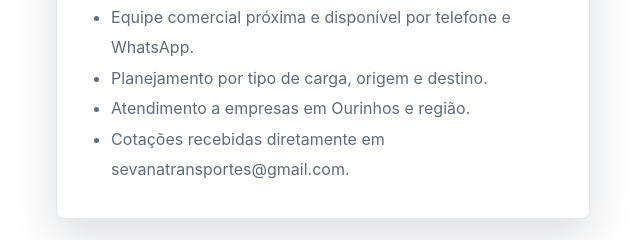
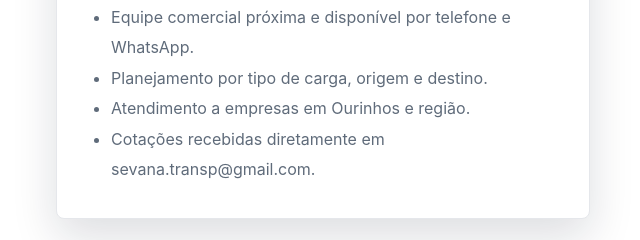
Before and after one commit to canaves/SevanaProjeto, a plain HTML site: page index.html in a window 1280 px wide. Shown: the part 980-1220 px from the top of the page, 640-1280 px from the left. Drawn offline with Linux system fonts and the light colour scheme.

Commit message:
Atualiza email de cotacoes

```diff
--- a/index.html
+++ b/index.html
@@ -82,7 +82,7 @@
               <li>Equipe comercial próxima e disponível por telefone e WhatsApp.</li>
               <li>Planejamento por tipo de carga, origem e destino.</li>
               <li>Atendimento a empresas em Ourinhos e região.</li>
-              <li>Cotações recebidas diretamente em sevanatransportes@gmail.com.</li>
+              <li>Cotações recebidas diretamente em sevana.transp@gmail.com.</li>
             </ul>
           </div>
         </div>
@@ -272,7 +272,7 @@
           <h2>Fale com a Sevana Transportes</h2>
           <p>
             Envie sua necessidade de transporte. As cotações serão encaminhadas para
-            sevanatransportes@gmail.com.
+            sevana.transp@gmail.com.
           </p>
         </div>
       </section>
@@ -305,7 +305,7 @@
             </div>
             <div class="contact-item">
               <strong>E-mail para Cotações</strong>
-              <a href="mailto:sevanatransportes@gmail.com">sevanatransportes@gmail.com</a>
+              <a href="mailto:sevana.transp@gmail.com">sevana.transp@gmail.com</a>
             </div>
             <div class="contact-item">
               <strong>Localização</strong>
@@ -334,7 +334,7 @@
           <h3>Contato</h3>
           <p>(14) 99112-0661 WhatsApp</p>
           <p>(14) 99677-0661</p>
-          <p>sevanatransportes@gmail.com</p>
+          <p>sevana.transp@gmail.com</p>
         </div>
       </div>
     </footer>
--- a/script.js
+++ b/script.js
@@ -37,7 +37,7 @@ form.addEventListener("submit", (event) => {
     data.get("mensagem") || "",
   ].join("\n");
 
-  const mailto = new URL("mailto:sevanatransportes@gmail.com");
+  const mailto = new URL("mailto:sevana.transp@gmail.com");
   mailto.searchParams.set("subject", "Solicitação de cotação - Sevana Transportes");
   mailto.searchParams.set("body", body);
 
```
